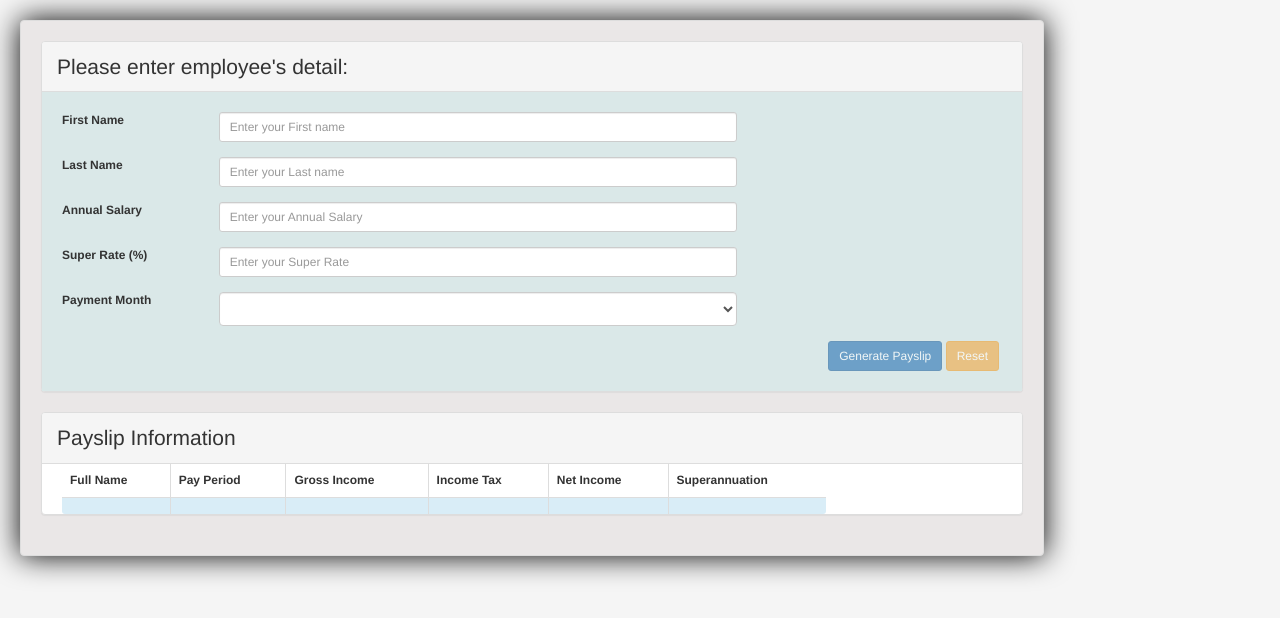
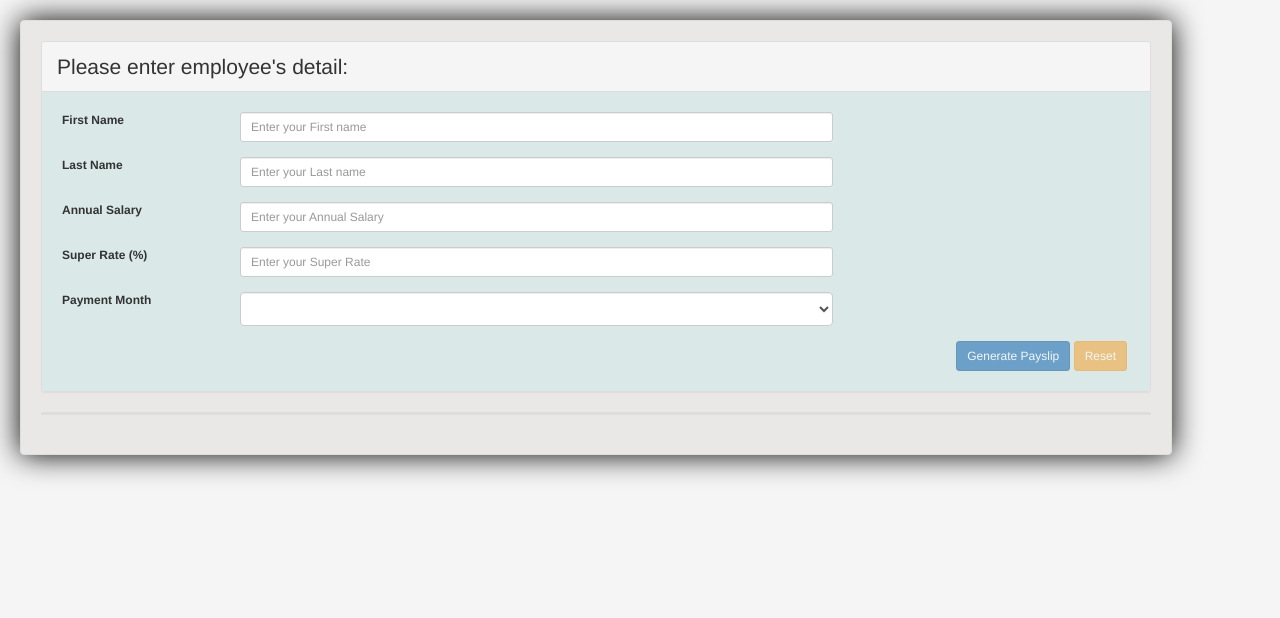
Before and after one commit to george82928/georgeangularnode, a website: page views/index.html in a window 1280 px wide. Drawn offline with nearby package versions, Linux system fonts and the light colour scheme; some packages are replaced by stand-ins of ours; files that its build step writes are made by us from their sources.

Commit message:
Fixed css issue

```diff
--- a/controllers/payslip.controller.js
+++ b/controllers/payslip.controller.js
@@ -24,9 +24,7 @@ paySlipController.constructPaySlip = function(req, res) {
         paymentMonth: req.body.paymentMonth,
         superRate: req.body.superRate
     };
-
     var result = payService.buildPaySlip(serviceModel);
-
     res.status(200).json(result);
 };
 
--- a/public/javascripts/controller/payslip_controller.js
+++ b/public/javascripts/controller/payslip_controller.js
@@ -11,12 +11,14 @@ App.controller('PaySlipController', ['$scope', 'PaySlip', function($scope, PaySl
     self.response = {};
     self.paySlipCopy = {};
     self.rowServerError = false;
+    self.tableShow = false;
     self.serverErrorMessage = null;
 
     self.createPaySlip = function() {
         self.paySlip.$save(function(responsePaySlip, headers) {
             self.response = responsePaySlip;
             self.rowServerError = false;
+            self.tableShow = true;
         }, function(error) {
             self.rowServerError = true;
             self.serverErrorMessage = error.data.error;
@@ -36,6 +38,7 @@ App.controller('PaySlipController', ['$scope', 'PaySlip', function($scope, PaySl
         self.response = {};
         self.paySlipCopy = {};
         self.rowServerError = false;
+        self.tableShow = false;
         self.serverErrorMessage = null;
     };
 }]);
--- a/public/stylesheets/style.css
+++ b/public/stylesheets/style.css
@@ -23,19 +23,25 @@ body,
     padding: 20px;
 }
 
-.tablecontainer {
-    padding-left: 20px;
-    width: 80%;
+.payslipcontainer {
+    padding: 20px;
+}
+
+.payslipBackGround {
+    background-color: rgb(245, 245, 245);
+}
+
+.tableContainer {
+    width: 100%;
 }
 
 .labelDisplay {
     padding-left: 20px;
-    width: 80%;
     display: block;
 }
 
 .generic-container {
-    width: 80%;
+    width: 90%;
     margin-left: 20px;
     margin-top: 20px;
     margin-bottom: 20px;
@@ -46,10 +52,6 @@ body,
     box-shadow: 0 0 30px black;
 }
 
-.custom-width {
-    width: 80px !important;
+.payslip {
+    font-size: 15px !important;
 }
-
-.payslip {
-    font-size: 20px !important;
-}
--- a/views/index.html
+++ b/views/index.html
@@ -121,18 +121,17 @@
                 </form>
             </div>
         </div>
-		<div class="panel panel-default">
-			<div class="row tablecontainer">
-				<h3 ng-show="ctrl.rowServerError">
+        <div class="panel panel-default payslipBackGround">
+            <div class="row payslipcontainer" ng-show="ctrl.rowServerError">
+                <h3>
 				<span ng-bind="ctrl.serverErrorMessage" class="label label-danger labelDisplay"></span>
 				</h3>
             </div>
-			<!-- Default panel contents -->
+            <div class="tableContainer" ng-show="ctrl.tableShow">
                 <div class="panel-heading">
                     <span class="lead">Payslip Information</span>
                 </div>
-			<div class="tablecontainer table-responsive">
-				<table class="table table-hover table-bordered">
+                <table class="table table-hover table-bordered payslip table-responsive">
                     <thead>
                         <tr>
                             <th>Full Name</th>
@@ -144,13 +143,13 @@
                         </tr>
                     </thead>
                     <tbody>
-						<tr class="info">
-							<td><span ng-bind="ctrl.response.fullName" class="payslip"></span></td>
-							<td><span ng-bind="ctrl.response.payPeriod" class="payslip"></span></td>
-							<td><span ng-bind="ctrl.response.grossIncome" class="payslip"></span></td>
-							<td><span ng-bind="ctrl.response.tax" class="payslip"></span></td>
-							<td><span ng-bind="ctrl.response.netIncome" class="payslip"></span></td>
-							<td><span ng-bind="ctrl.response.superannuation" class="payslip"></span></td>
+                        <tr>
+                            <td><span ng-bind="ctrl.response.fullName"></span></td>
+                            <td><span ng-bind="ctrl.response.payPeriod"></span></td>
+                            <td><span ng-bind="ctrl.response.grossIncome"></span></td>
+                            <td><span ng-bind="ctrl.response.tax"></span></td>
+                            <td><span ng-bind="ctrl.response.netIncome"></span></td>
+                            <td><span ng-bind="ctrl.response.superannuation"></span></td>
                         </tr>
                     </tbody>
                 </table>
```
Lines whose indentation alone changed are shown as unchanged.
